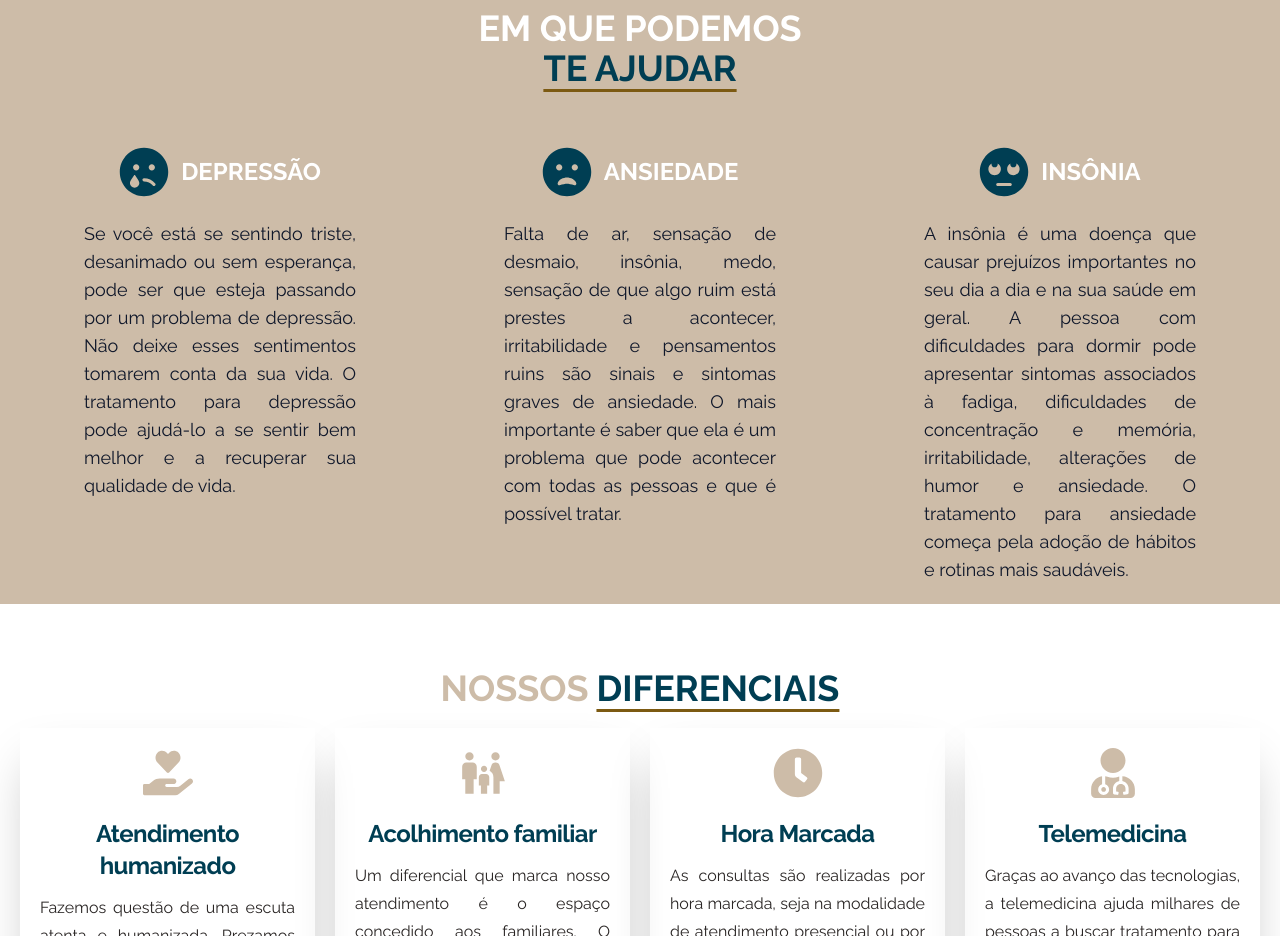
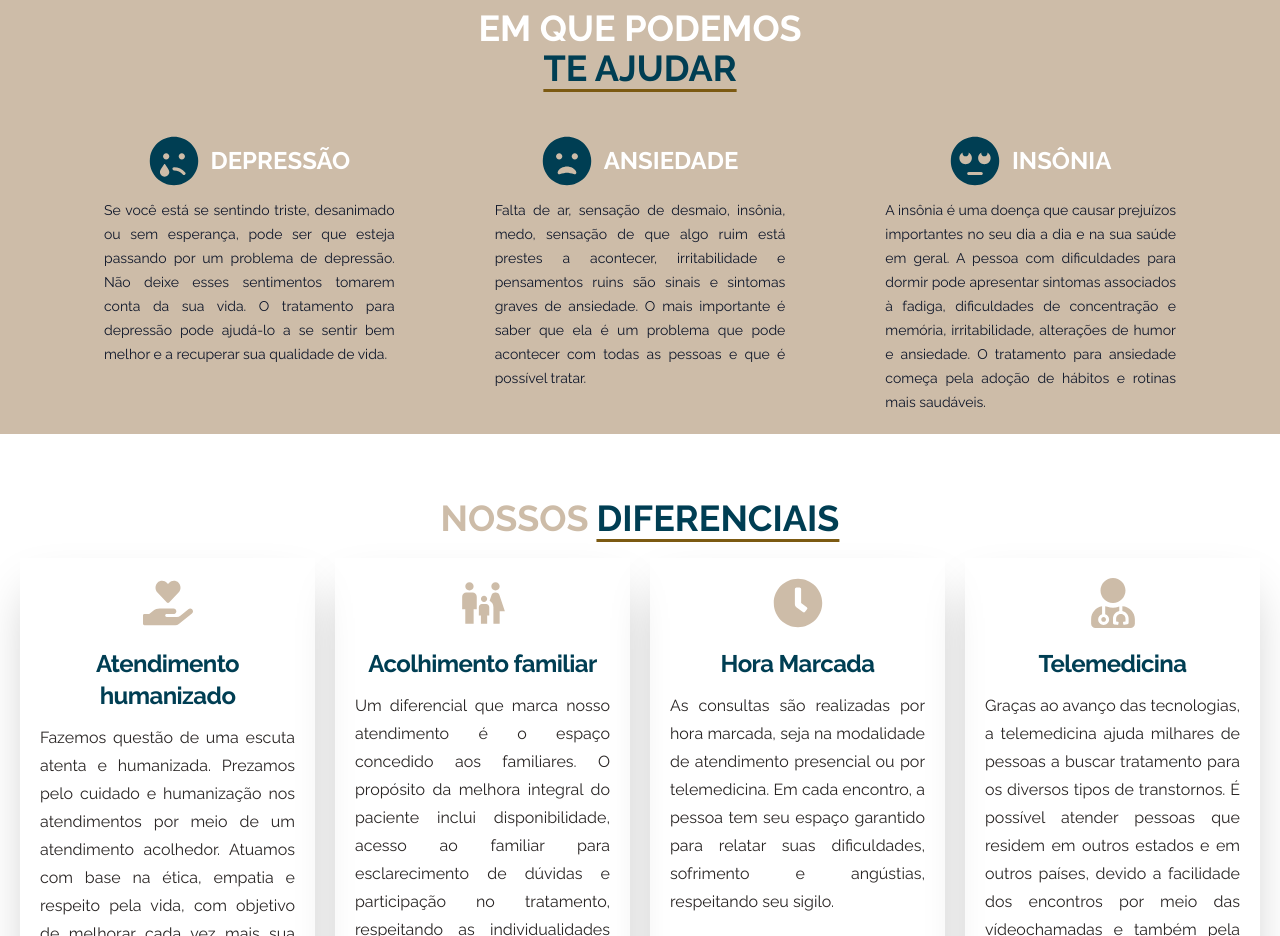
Before and after one commit to brunoprestesap/page-dra-camila, a React (Create React App) app: page / in a window 1280 px wide. Shown: the part 860-1796 px from the top of the page. Built offline with nearby package versions, Linux system fonts and the light colour scheme.

Commit message:
ajuste do contato e espacamento

```diff
--- a/src/components/CardTreatment.js
+++ b/src/components/CardTreatment.js
@@ -9,10 +9,10 @@ function CardTreatment({ id, icon, title, text }) {
       <div>
         <div className="mb-3 flex justify-center items-center gap-3">
           {icon}
-          <h2 className="text-2xl text-center font-bold text-white uppercase my-5">{title}</h2>
+          <h2 className="text-2xl text-center font-bold text-white uppercase">{title}</h2>
         </div>
         <div>
-          <h2 className="text-lg text-justify leading-7 text-slate-900 xl:px-16">{text}</h2>
+          <h2 className="text-sm text-justify leading-6 text-slate-900 xl:px-10">{text}</h2>
         </div>
       </div>
     </div>
--- a/src/components/Treatment.js
+++ b/src/components/Treatment.js
@@ -30,12 +30,13 @@ function Treatment() {
   ];
 
   return (
-    <div id="tratamentos" className="p-5 md:py-5 bg-[#CDBCA8]">
+    <div id="tratamentos" className="p-5 bg-[#CDBCA8]">
       <div className="my-12">
         <h2 className='text-4xl font-bold text-center uppercase text-white'>Em que podemos</h2>
         <h2 className='text-4xl font-bold text-center uppercase underline decoration-[#7C5A12] underline-offset-8'>te ajudar</h2>
       </div>
-      <div className="grid grid-cols-1 md:grid-cols-3 gap-5">
+      <div className='flex justify-center items-center'>
+        <div className="grid grid-cols-1 md:grid-cols-3 gap-5 max-w-6xl">
           {contents.map((content) => {
             return (
               <CardTreatment
@@ -48,6 +49,7 @@ function Treatment() {
           })}
         </div>
       </div>
+    </div>
   );
 }
 
```
Lines whose indentation alone changed are shown as unchanged.
